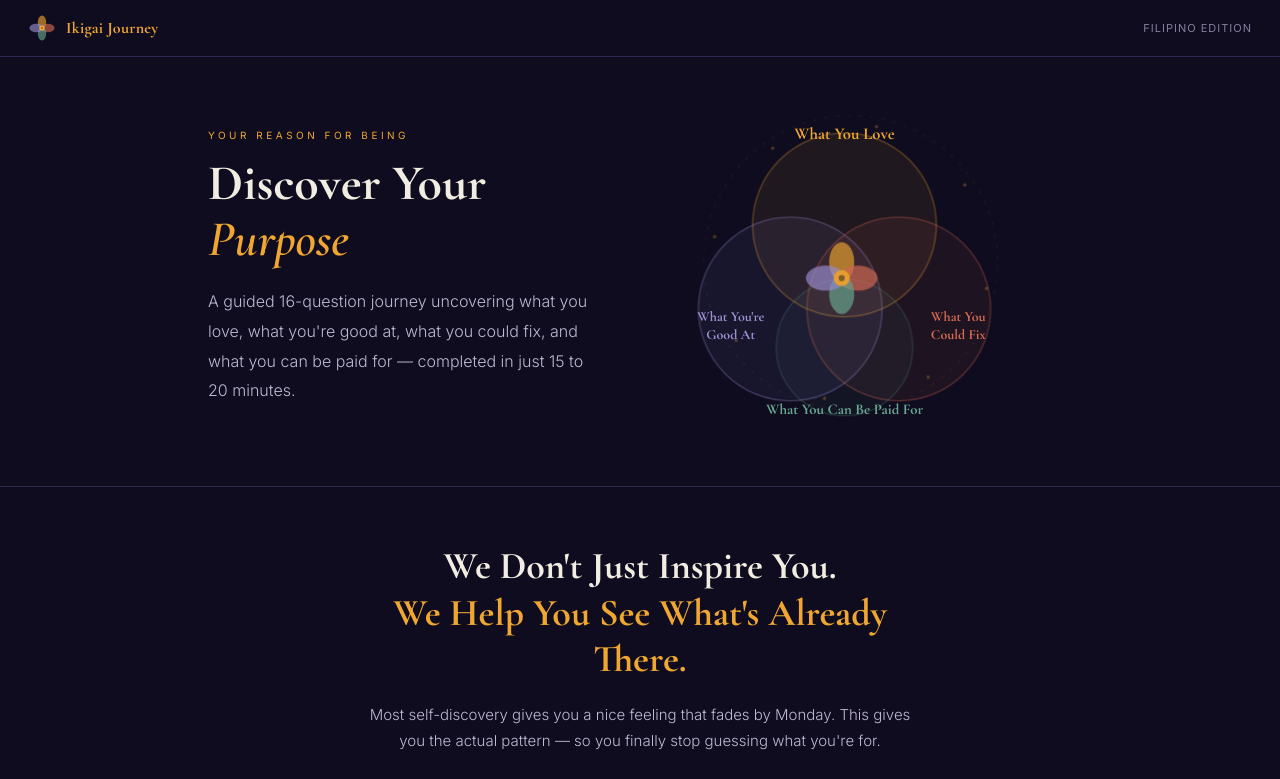
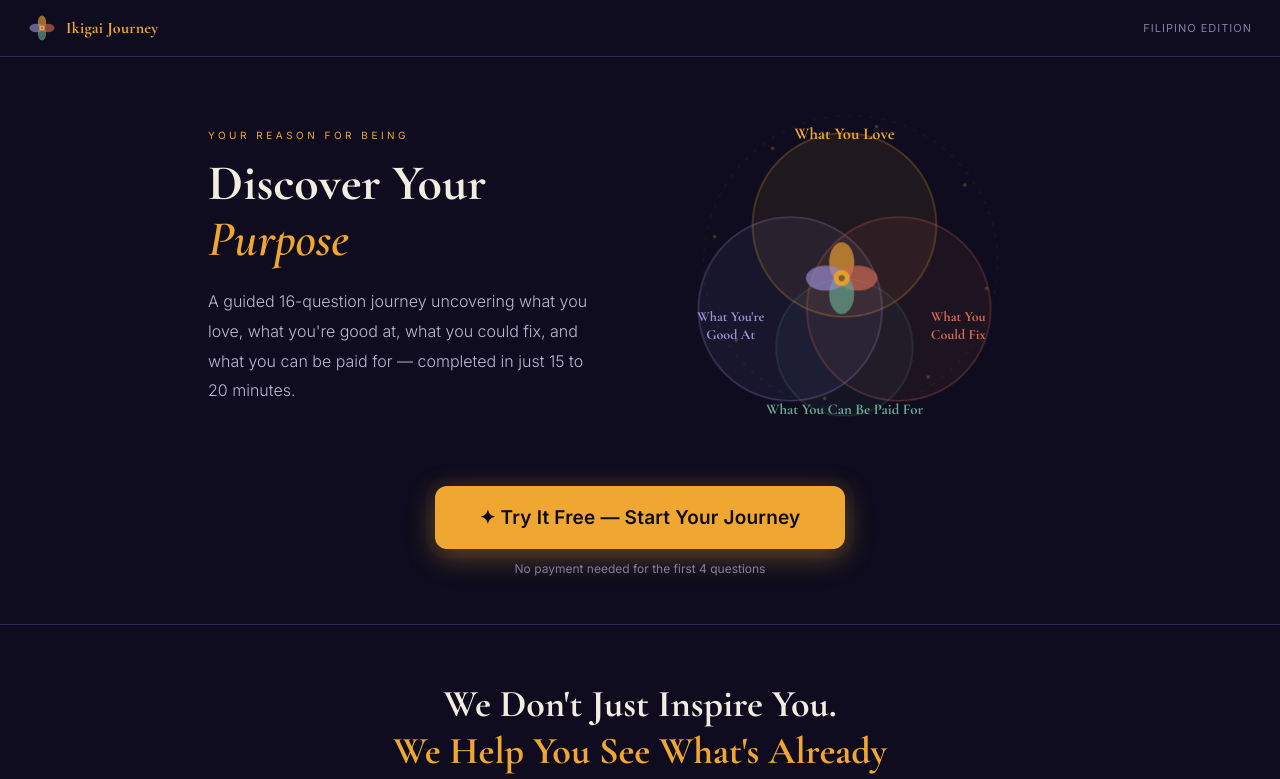
Before and after one commit to bictorinoxs/ikigai-journey, a Next.js app: page / in a window 1280 px wide. Shown: the top 779 px of the page. Built offline with nearby package versions, Linux system fonts and the light colour scheme.

Commit message:
Add early highlighted free-preview CTA after hero; delay Android auto-redirect to 3s

```diff
--- a/pages/index.js
+++ b/pages/index.js
@@ -503,6 +503,22 @@ const Landing = ({ onStart, isVerifying = false }) => (
         </p>
       </div>
       <div className="ikigai-hero-diagram" style={{ flexShrink:0, width:420 }}><IkigaiDiagram/></div>
+    </div>
+
+    {/* Early CTA — highlighted, right after hero so it's seen without scrolling past everything else */}
+    <div style={{ textAlign:'center', padding:'0 28px 48px' }}>
+      <button onClick={onStart} disabled={isVerifying} style={{
+        background: isVerifying ? G.brd : G.gold,
+        color: isVerifying ? G.muted : G.bg,
+        border:'none', borderRadius:12, padding:'20px 44px',
+        fontSize:19, fontWeight:800, cursor: isVerifying ? 'not-allowed' : 'pointer',
+        fontFamily:G.sans, letterSpacing:'0.2px',
+        boxShadow: isVerifying ? 'none' : `0 0 0 4px ${G.gold}22, 0 8px 28px ${G.gold}35`,
+        animation: isVerifying ? 'none' : 'ikigaiPulse 2.4s ease-in-out infinite',
+      }}>
+        {isVerifying ? 'Verifying...' : '✦ Try It Free — Start Your Journey'}
+      </button>
+      <p style={{ fontSize:12, color:G.muted, marginTop:12, fontFamily:G.sans }}>No payment needed for the first 4 questions</p>
     </div>
 
     <div style={{ borderTop:`1px solid ${G.brd}` }}/>
@@ -1463,16 +1479,16 @@ const InAppBrowserBlock = () => {
     }, 1000);
   };
 
-  // On Android, fire the Chrome intent automatically as soon as this screen
-  // mounts — no need to wait for the user to read the message and tap the
-  // button. Android still shows its own native "Open with Chrome?" system
-  // prompt (that's the OS, not us), but it appears immediately instead of
-  // after a manual tap. No equivalent exists on iOS — Safari/Facebook's
-  // in-app browser gives web pages no way to auto-launch Safari there, so
-  // iPhone users still see the manual instructions below regardless.
+  // On Android, fire the Chrome intent automatically after a short delay —
+  // gives the user 3 seconds to actually see the page/brand before Android's
+  // native "Open with Chrome?" system prompt interrupts them, rather than
+  // firing it instantly and feeling like a jarring redirect hijack.
+  // No equivalent exists on iOS — Safari/Facebook's in-app browser gives web
+  // pages no way to auto-launch Safari there, so iPhone users still see the
+  // manual instructions below regardless.
   useEffect(() => {
     if (isAndroid()) {
-      const t = setTimeout(openInChrome, 350); // tiny delay so the screen paints first
+      const t = setTimeout(openInChrome, 3000);
       return () => clearTimeout(t);
     }
   }, []);
--- a/styles/globals.css
+++ b/styles/globals.css
@@ -106,6 +106,11 @@ textarea:focus, input:focus {
   50%       { box-shadow: 0 0 0 8px rgba(224, 80, 80, 0);   }
 }
 .recording-pulse { animation: recordPulse 1.2s ease-in-out infinite; }
+
+@keyframes ikigaiPulse {
+  0%, 100% { box-shadow: 0 0 0 0    rgba(240, 167, 50, 0.45), 0 8px 28px rgba(240, 167, 50, 0.35); }
+  50%       { box-shadow: 0 0 0 10px rgba(240, 167, 50, 0),    0 8px 28px rgba(240, 167, 50, 0.35); }
+}
 
 /* ── Fade Up ───────────────────────────────────────────────────────────── */
 @keyframes fadeUp {
```
